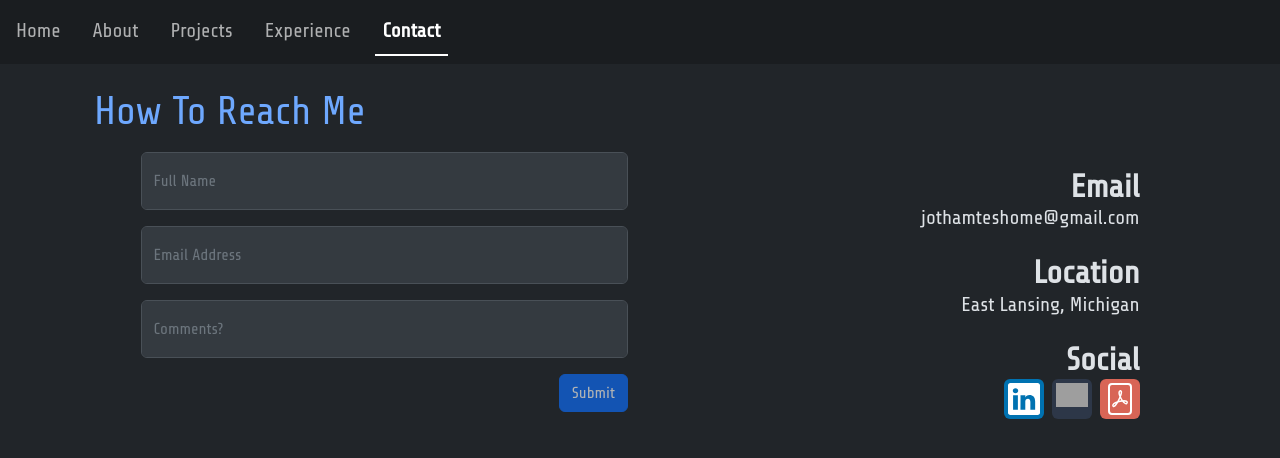
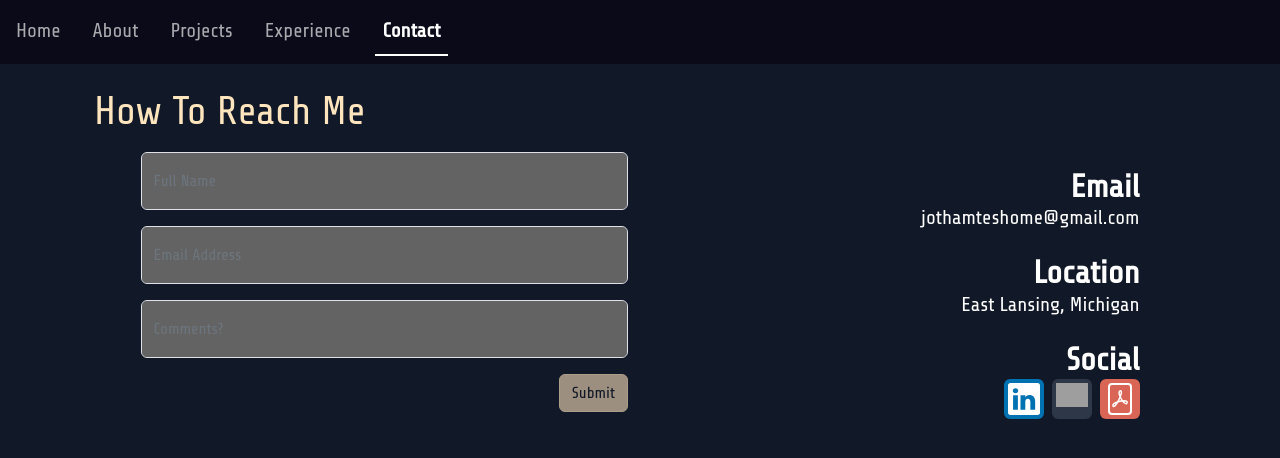
Before and after one commit to jothamteshome/NextJS-Portfolio-Website, a Next.js app: page /contact in a window 1280 px wide. Shown: the top 458 px of the page. Built offline with nearby package versions, Linux system fonts and the light colour scheme; grey boxes are pictures that could not be loaded.

Commit message:
Changing theme to new `dark-blue` theme

```diff
--- a/src/app/layout.js
+++ b/src/app/layout.js
@@ -20,7 +20,7 @@ export const metadata = {
  */
 export default function RootLayout({ children }) {
   return (
-    <html lang="en" data-bs-theme="dark">
+    <html lang="en" data-bs-theme="dark-blue">
       <Stack as="body">
         <NavigationBar />
         <Container as="main" className='bg-body' fluid>
```
